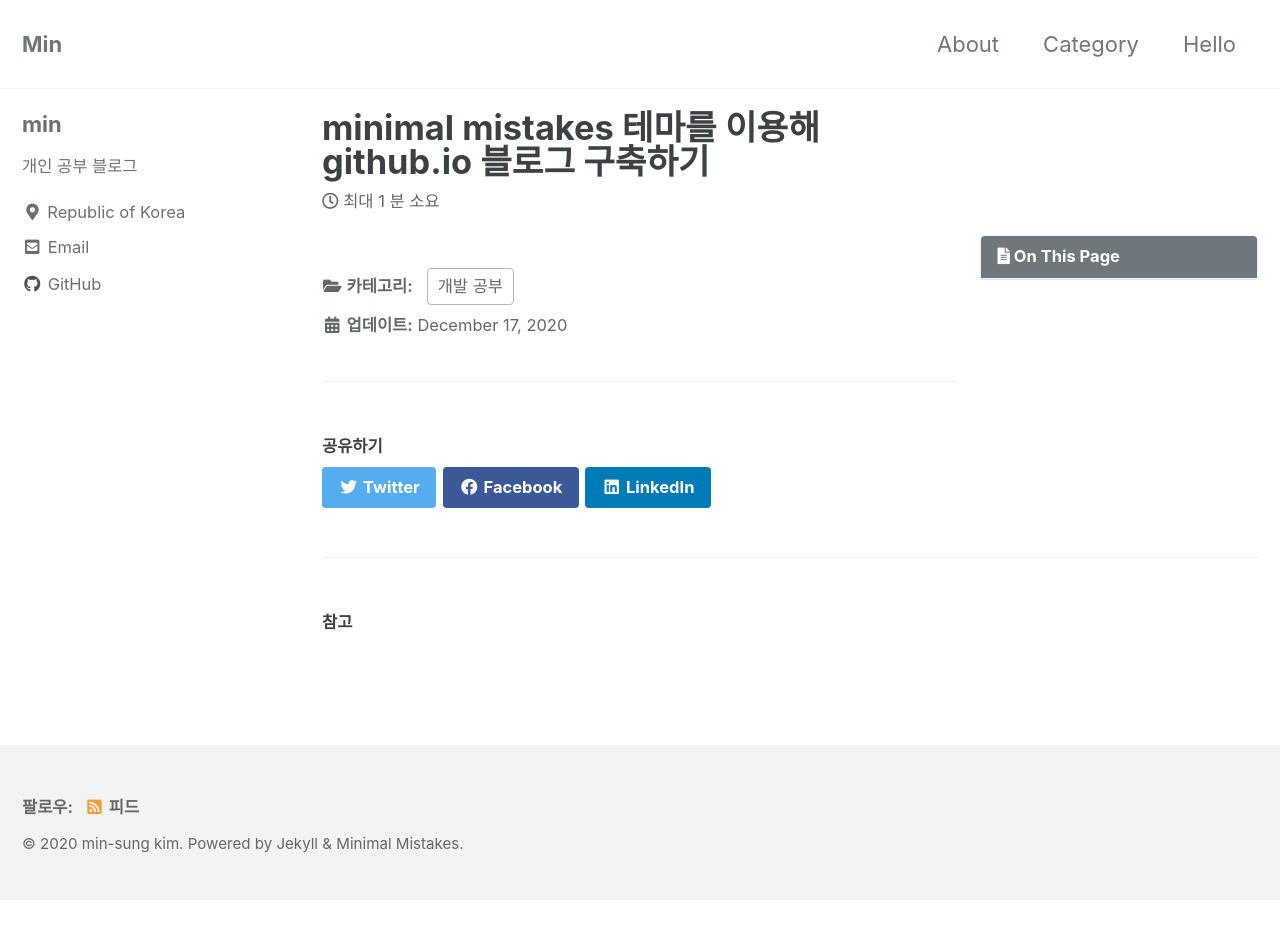
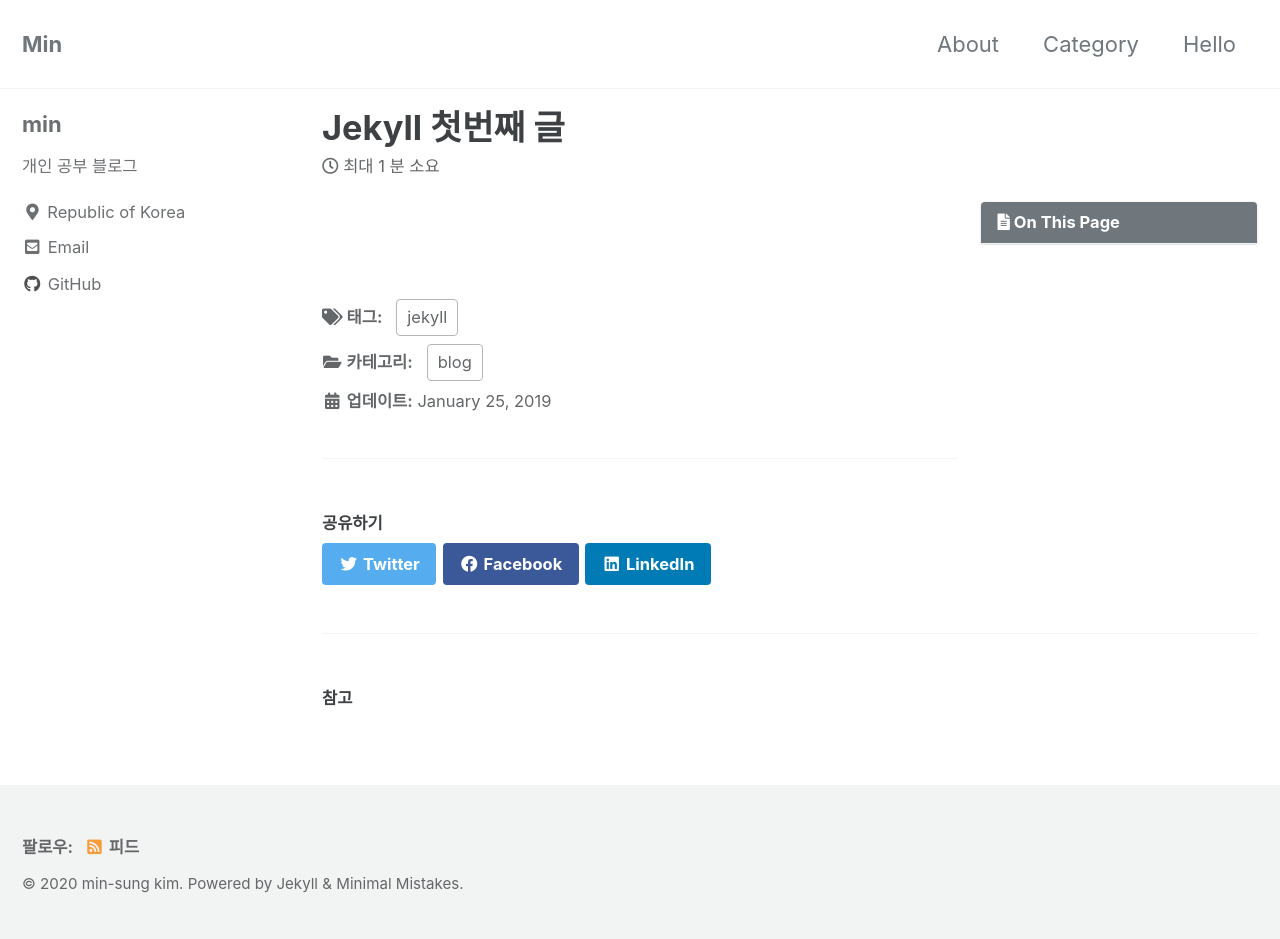
Before and after one commit to minsung1129/minsung1129.github.io, a Jekyll site: the page built from _posts/2020-12-17-hello-world.md, in a window 1280 px wide. Built offline with Jekyll 4.4.1, drawn with Linux system fonts in a browser that asks for light colours; cached includes are drawn as plain includes; before the commit the page ends 900 px from its top, so only the background shows below that.

```diff
--- a/_posts/2020-12-17-hello-world.md
+++ b/_posts/2020-12-17-hello-world.md
@@ -1,7 +1,9 @@
 ---
-title: "minimal mistakes 테마를 이용해 github.io 블로그 구축하기"
-categories:
-  - 개발 공부
-last_modified_at: 2020-12-17T13:00:00+09:00
+date: 2019-01-25
+title: "Jekyll 첫번째 글"
+categories: blog
+tags: jekyll
+# 목차
 toc: true
+toc_sticky: true
 ---
```
